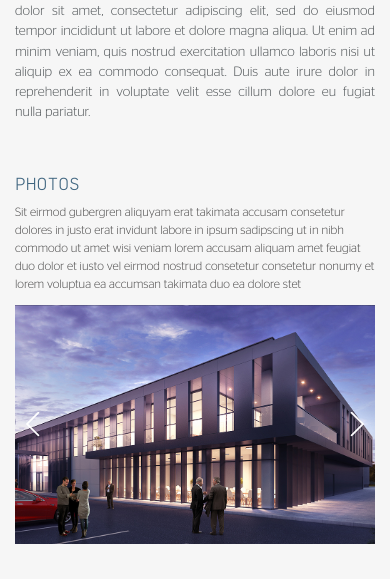
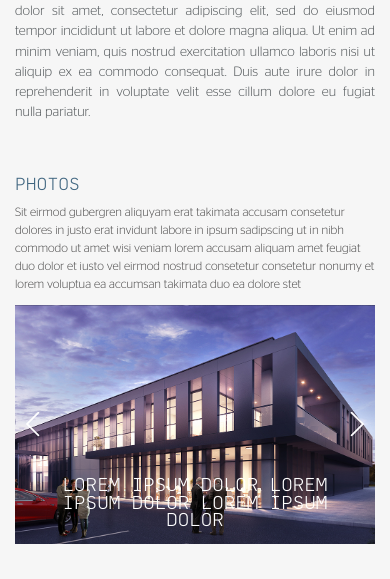
Before and after one commit to JohnZevgolis/Metka-IPS, a website: page multimedia_gallery.html in a window 390 px wide. Shown: the part 219-798 px from the top of the page. Drawn offline with nearby package versions, Linux system fonts and the light colour scheme.

Commit message:
multimedia_gallery add heading to swiper

```diff
--- a/assets/css/style.css
+++ b/assets/css/style.css
@@ -1411,6 +1411,59 @@ body.certifications {
 
 .gallery-top.swiper-container {
 	padding-bottom: 66.6%;
+}
+
+.gallery-top .swiper-slide .swiperHeading {
+	position: absolute;
+	bottom: 20px;
+	left: 40px;
+	opacity: 0;
+	-o-transition: all .4s;
+	-webkit-transition: all .4s;
+	transition: all .4s;
+	-webkit-transition-delay: .3s;
+	     -o-transition-delay: .3s;
+	        transition-delay: .3s;
+	-webkit-transform: rotateX(90deg) translateX(20px);
+		-ms-transform: rotateX(90deg) translateX(20px);
+	        transform: rotateX(90deg) translateX(20px);
+	max-width: 60%;
+	backface-visibility: hidden;
+	-webkit-backface-visibility: hidden;
+}
+
+.gallery-top .swiper-slide h2 {
+	color: #fff;
+	font-size: 2rem;
+}
+
+.gallery-top .swiper-slide-active .swiperHeading {
+	opacity: 1;
+	-webkit-transform: none;
+	    -ms-transform: none;
+	        transform: none;
+}
+
+@media only screen and (max-width: 1024px) {
+	.gallery-top .swiper-slide .swiperHeading {
+		min-width: 90%;
+		text-align: center;
+	    -webkit-transform: translateX(-50%);
+	    	-ms-transform: translateX(-50%);
+	            transform: translateX(-50%);
+	    left: 50%;
+	    opacity: 1;
+	}
+}
+
+@media only screen and (max-width: 767px) {
+	.gallery-top .swiper-slide .swiperHeading {
+		bottom: 10px;
+	}
+
+	.gallery-top .swiper-slide .swiperHeading h2 {
+		font-size: 1.6rem;
+	}
 }
 
 .swiper-slide {
--- a/multimedia_gallery.html
+++ b/multimedia_gallery.html
@@ -183,12 +183,36 @@
                     <div class="my-swiper-container">
                         <div class="swiper-container gallery-top">
                             <div class="swiper-wrapper">
-                              <div class="swiper-slide grid_col2" style="background-image:url(assets/img/gallery-1.jpg)"></div>
-                              <div class="swiper-slide grid_col2" style="background-image:url(assets/img/gallery-1.jpg)"></div>
-                              <div class="swiper-slide grid_col2" style="background-image:url(assets/img/gallery-1.jpg)"></div>
-                              <div class="swiper-slide grid_col2" style="background-image:url(assets/img/gallery-1.jpg)"></div>
-                              <div class="swiper-slide grid_col2" style="background-image:url(assets/img/gallery-1.jpg)"></div>
-                              <div class="swiper-slide grid_col2" style="background-image:url(assets/img/gallery-1.jpg)"></div>
+                              <div class="swiper-slide grid_col2" style="background-image:url(assets/img/gallery-1.jpg)">
+                                    <div class="swiperHeading">
+                                        <h2>Lorem ipsum dolor Lorem ipsum dolor Lorem ipsum dolor</h2>
+                                    </div>
+                              </div>
+                              <div class="swiper-slide grid_col2" style="background-image:url(assets/img/gallery-1.jpg)">
+                                    <div class="swiperHeading">
+                                        <h2>Lorem ipsum dolor</h2>
+                                    </div>
+                              </div>
+                              <div class="swiper-slide grid_col2" style="background-image:url(assets/img/gallery-1.jpg)">
+                                  <div class="swiperHeading">
+                                        <h2>Lorem ipsum dolor</h2>
+                                    </div>
+                              </div>
+                              <div class="swiper-slide grid_col2" style="background-image:url(assets/img/gallery-1.jpg)">
+                                  <div class="swiperHeading">
+                                        <h2>Lorem ipsum dolor</h2>
+                                    </div>
+                              </div>
+                              <div class="swiper-slide grid_col2" style="background-image:url(assets/img/gallery-1.jpg)">
+                                  <div class="swiperHeading">
+                                        <h2>Lorem ipsum dolor</h2>
+                                    </div>
+                              </div>
+                              <div class="swiper-slide grid_col2" style="background-image:url(assets/img/gallery-1.jpg)">
+                                  <div class="swiperHeading">
+                                        <h2>Lorem ipsum dolor</h2>
+                                    </div>
+                              </div>
                             </div>
                             <!-- Add Arrows -->
                             <div class="swiper-button-next swiper-button-white"></div>
```
